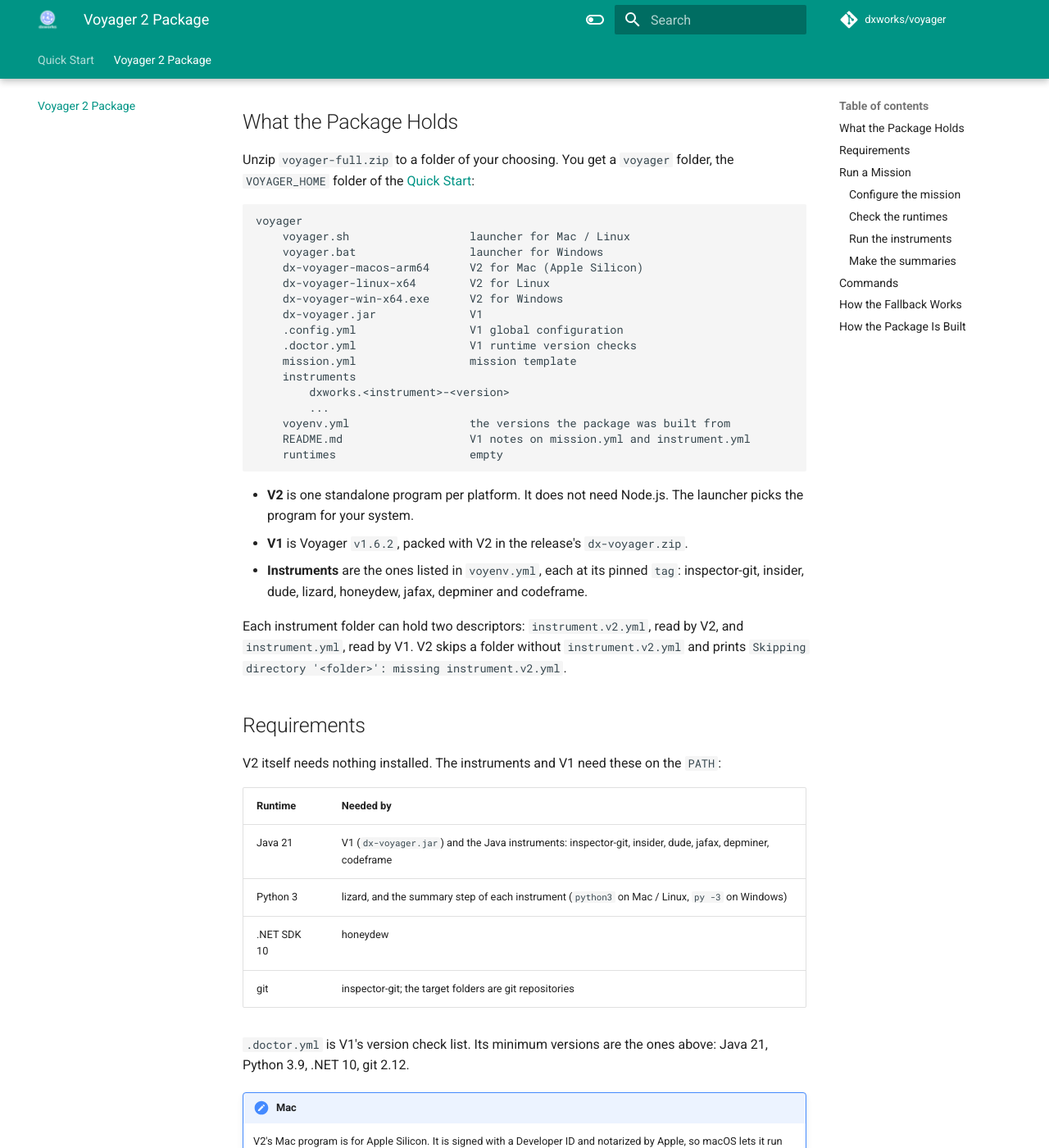
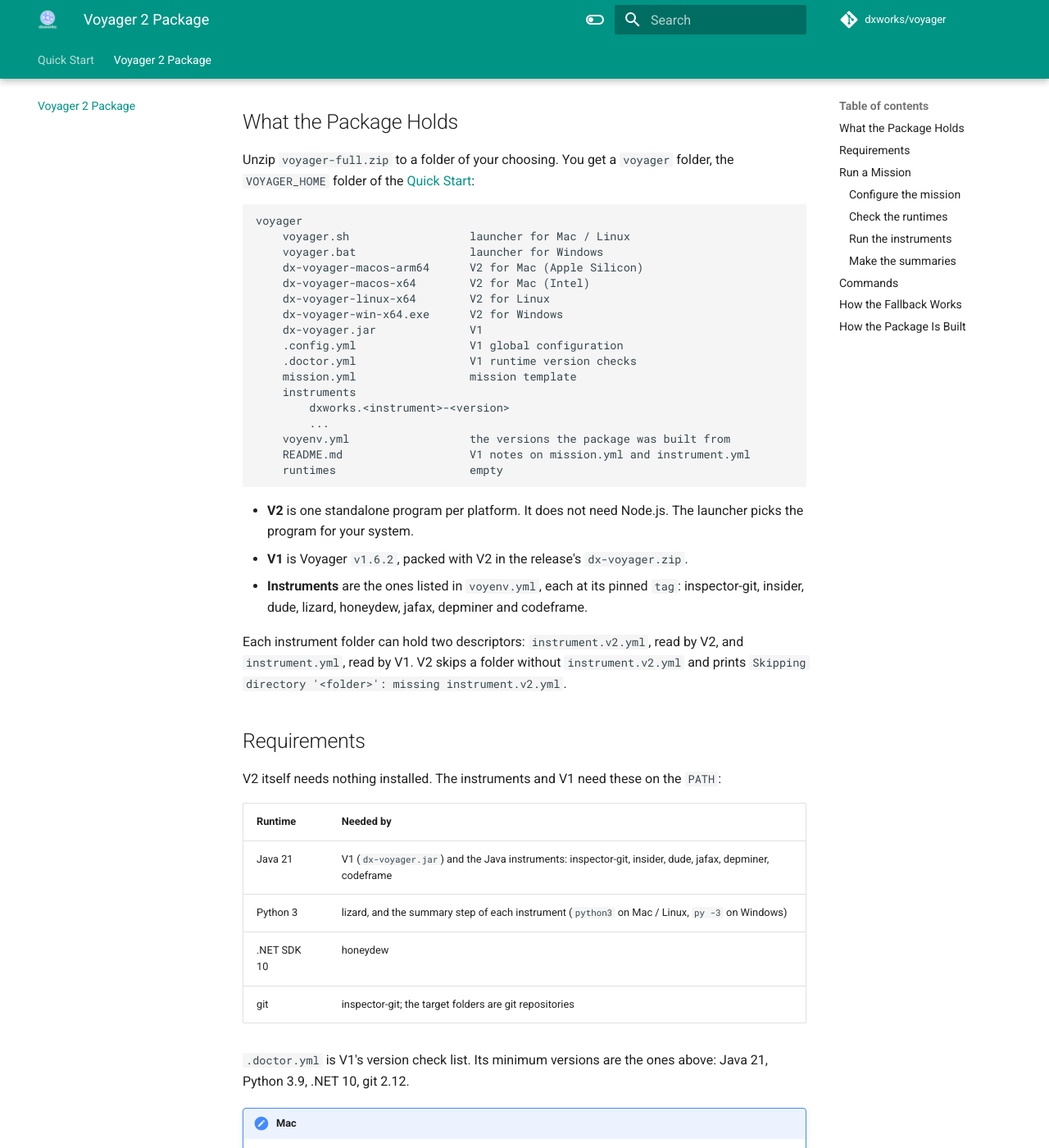
Before and after one commit to dxworks/voyager, an MkDocs documentation site: the page built from docs/voyager2-package.md, in a window 1280 px wide and 1400 px high, scrolled down 239 px. Shown: the whole window at 82% size. Built offline with MkDocs 1.6.1 and Material for MkDocs 9.7.7, drawn with Linux system fonts in a browser that asks for light colours; comment, search, counter and statistics services are not loaded; the version menu is left out; some of the changed text lies outside the part shown.

Commit message:
Bring back the Intel Mac build of V2
Node 26 fixes the start crash of Node 25's single executables on Intel
Macs, so the release builds, signs and packages dx-voyager-macos-x64 again
(reverts the workflow part of fc9d08a). Docs: four V2 programs, Node 26.

```diff
--- a/docs/voyager2-package.md
+++ b/docs/voyager2-package.md
@@ -11,6 +11,7 @@ voyager
     voyager.sh                  launcher for Mac / Linux
     voyager.bat                 launcher for Windows
     dx-voyager-macos-arm64      V2 for Mac (Apple Silicon)
+    dx-voyager-macos-x64        V2 for Mac (Intel)
     dx-voyager-linux-x64        V2 for Linux
     dx-voyager-win-x64.exe      V2 for Windows
     dx-voyager.jar              V1
@@ -45,8 +46,7 @@ V2 itself needs nothing installed. The instruments and V1 need these on the `PAT
 `.doctor.yml` is V1's version check list. Its minimum versions are the ones above: Java 21, Python 3.9, .NET 10, git 2.12.
 
 !!! note "Mac"
-    V2's Mac program is for Apple Silicon. It is signed with a Developer ID and notarized by Apple, so macOS lets it run even when the zip was downloaded with a browser (the first start checks with Apple online).
-    There is no V2 program for Intel Macs: there the launcher runs the mission with V1.
+    V2's Mac programs (Apple Silicon and Intel) are signed with a Developer ID and notarized by Apple, so macOS lets them run even when the zip was downloaded with a browser (the first start checks with Apple online).
 
 ## Run a Mission
 
@@ -140,7 +140,7 @@ Two GitHub workflows build it, as for V1:
 
 `release-voyager2.yml` makes the engine zip, without instruments:
 
-1. Builds the three V2 programs with Node.js 25 (single executable applications): Windows, Linux, Mac (Apple Silicon). The Mac program is signed with the Developer ID and notarized (secrets `MACOS_CERT_P12_BASE64`, `MACOS_CERT_PASSWORD`, `APPLE_API_KEY_P8`, `APPLE_API_KEY_ID`, `APPLE_API_ISSUER_ID`); without them it gets an ad-hoc signature. For a tag, V2's `--version` prints the tag's version; other builds print `dev`.
+1. Builds the four V2 programs with Node.js 26 (single executable applications): Windows, Linux, Mac (Apple Silicon and Intel). The Mac programs are signed with the Developer ID and notarized (secrets `MACOS_CERT_P12_BASE64`, `MACOS_CERT_PASSWORD`, `APPLE_API_KEY_P8`, `APPLE_API_KEY_ID`, `APPLE_API_ISSUER_ID`); without them it gets an ad-hoc signature. For a tag, V2's `--version` prints the tag's version; other builds print `dev`.
 2. Downloads V1's `dx-voyager.zip` (`V1_VERSION` in the workflow, `v1.6.2`), copies the launchers over V1's own `voyager.sh` and `voyager.bat`, adds the V2 programs, and zips the `voyager` folder as `dx-voyager.zip`.
 
 The Full Instrument Release runs `voyenv install` on `voyenv.yml`. It installs the engine from the release named by `voyager_version` (the file named by `voyager_asset`, `dx-voyager.zip`) and the instruments, each at its `tag`, and zips them as `voyager-full.zip`. When `voyager_version` is a draft, the engine zip is taken from that draft. The zip goes to the release named by `full_release_tag`, created as a draft if missing; nothing is published.
```
Also changed, not shown: 1 other file.
